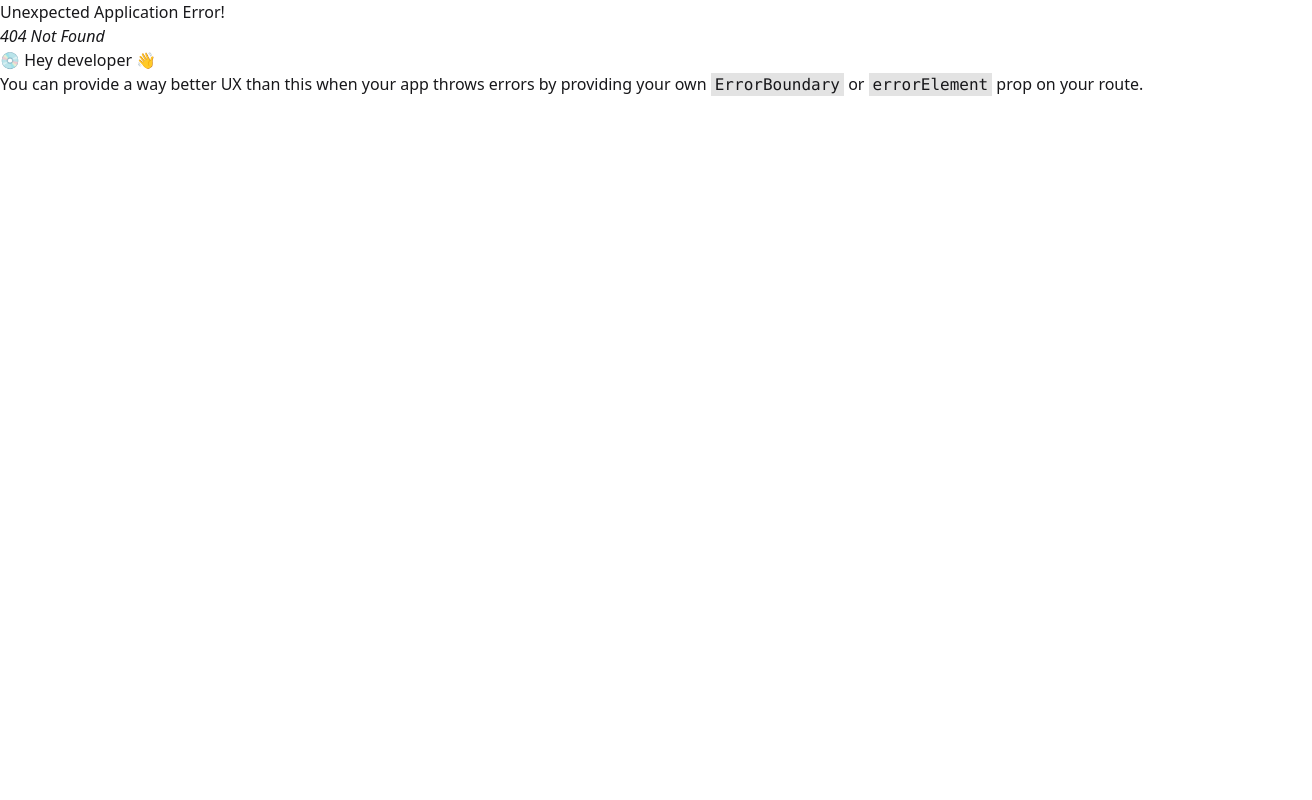
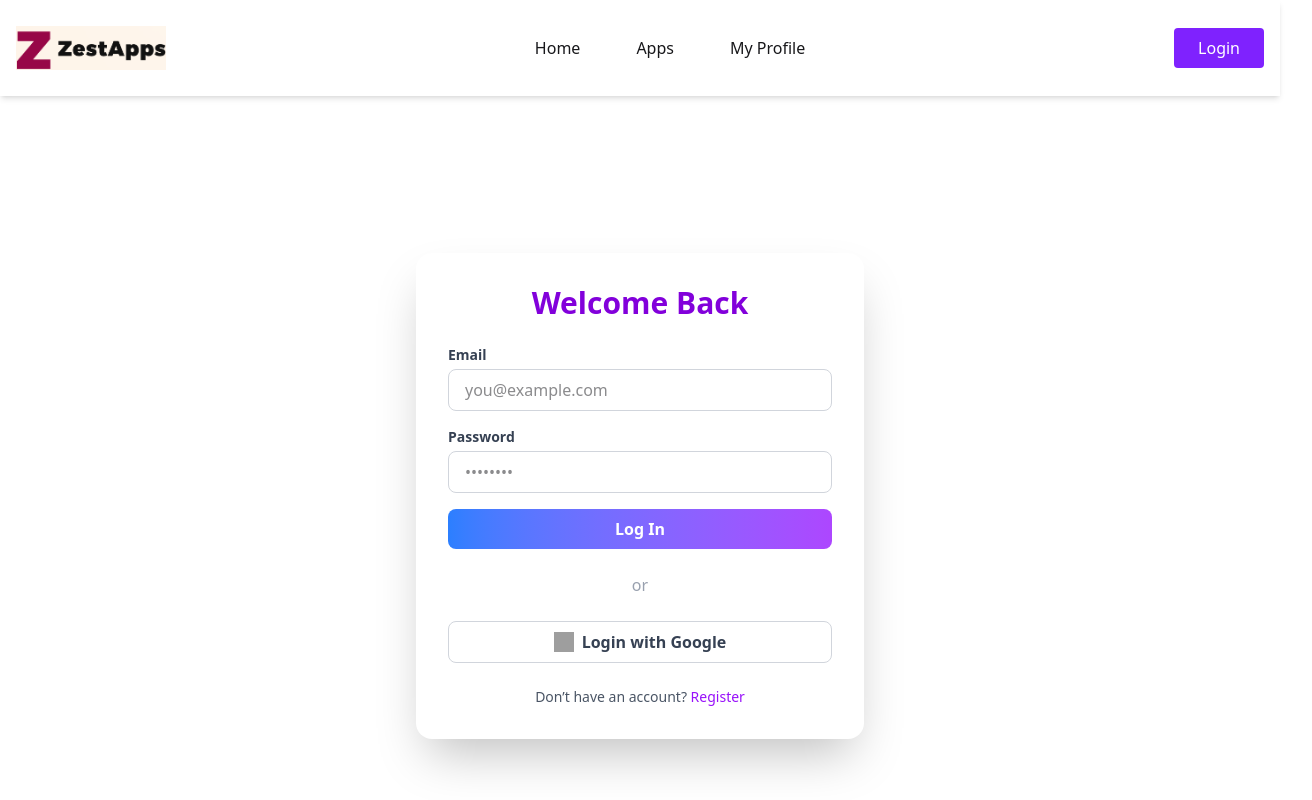
Before and after one commit to robinahmed12/zestApp, a React (Vite) app: page /login in a window 1280 px wide. Before the commit this address had no page. Shown: the top 800 px of the page, 1312 px wide, since content can reach past the window. Built offline with nearby package versions, Linux system fonts and the light colour scheme; grey boxes are pictures that could not be loaded.

Commit message:
feat: login and register from

```diff
--- /dev/null
+++ b/src/Auth/Login.jsx
@@ -0,0 +1,72 @@
+import React from "react";
+import { Link } from "react-router";
+
+const Login = () => {
+  return (
+    <>
+      <div className="min-h-screen flex items-center justify-center  p-4">
+        <div className="bg-white shadow-2xl rounded-2xl p-8 max-w-md w-full space-y-6">
+          <h2 className="text-3xl font-bold text-center text-purple-700">
+            Welcome Back
+          </h2>
+          <form className="space-y-4">
+            <div>
+              <label className="block text-sm font-semibold text-gray-700">
+                Email
+              </label>
+              <input
+                type="email"
+                className="w-full mt-1 px-4 py-2 border border-gray-300 rounded-lg focus:outline-none focus:ring-2 focus:ring-purple-500"
+                placeholder="you@example.com"
+              />
+            </div>
+            <div>
+              <label className="block text-sm font-semibold text-gray-700">
+                Password
+              </label>
+              <input
+                type="password"
+                className="w-full mt-1 px-4 py-2 border border-gray-300 rounded-lg focus:outline-none focus:ring-2 focus:ring-purple-500"
+                placeholder="••••••••"
+              />
+            </div>
+            <button
+              type="submit"
+              className="w-full bg-gradient-to-r from-blue-500 to-purple-500 hover:from-blue-600 hover:to-purple-600 text-white font-semibold py-2 rounded-lg transition duration-300"
+            >
+              Log In
+            </button>
+          </form>
+
+          <div className="flex items-center justify-center">
+            <span className="text-gray-400">or</span>
+          </div>
+
+          <button
+            onClick={() => console.log("Google login")}
+            className="w-full bg-white border border-gray-300 hover:bg-gray-100 text-gray-700 font-semibold py-2 rounded-lg flex items-center justify-center space-x-2 transition duration-300"
+          >
+            <img
+              src="https://www.svgrepo.com/show/355037/google.svg"
+              alt="Google"
+              className="h-5 w-5"
+            />
+            <span>Login with Google</span>
+          </button>
+
+          <p className="text-center text-sm text-gray-600">
+            Don’t have an account?{" "}
+            <Link to={'/login/register'}
+
+              className="text-purple-600 hover:underline font-medium"
+            >
+              Register
+            </Link>
+          </p>
+        </div>
+      </div>
+    </>
+  );
+};
+
+export default Login;
--- /dev/null
+++ b/src/Auth/Register.jsx
@@ -0,0 +1,66 @@
+import React from "react";
+import { FaGoogle } from "react-icons/fa";
+import { Link } from "react-router";
+
+const Register = () => {
+  return (
+    <>
+      <div className="min-h-screen flex items-center justify-center  p-4">
+        <div className="bg-white bg-opacity-90 shadow-xl rounded-2xl p-8 w-full max-w-md">
+          <h2 className="text-3xl font-bold text-center text-purple-700 mb-6">
+            Create an Account
+          </h2>
+
+          <form className="space-y-4">
+            <input
+              type="text"
+              placeholder="Full Name"
+              className="w-full px-4 py-2 rounded-lg border border-gray-300 focus:outline-none focus:ring-2 focus:ring-purple-500"
+            />
+            <input
+              type="email"
+              placeholder="Email Address"
+              className="w-full px-4 py-2 rounded-lg border border-gray-300 focus:outline-none focus:ring-2 focus:ring-purple-500"
+            />
+            <input
+              type="text"
+              placeholder="Photo URL"
+              className="w-full px-4 py-2 rounded-lg border border-gray-300 focus:outline-none focus:ring-2 focus:ring-purple-500"
+            />
+            <input
+              type="password"
+              placeholder="Password"
+              className="w-full px-4 py-2 rounded-lg border border-gray-300 focus:outline-none focus:ring-2 focus:ring-purple-500"
+            />
+
+            <button
+              type="submit"
+              className="w-full bg-gradient-to-r from-blue-500 to-purple-500 text-white py-2 rounded-lg font-semibold hover:from-purple-600 hover:to-blue-600 transition"
+            >
+              Register
+            </button>
+          </form>
+
+          <div className="mt-6 flex items-center justify-center">
+            <span className="text-gray-600">Already have an account?</span>
+            <Link
+              to="/login"
+              className="text-purple-700 font-semibold ml-2 hover:underline"
+            >
+              Login
+            </Link>
+          </div>
+
+          <div className="mt-6">
+            <button className="w-full flex items-center justify-center gap-3 border border-gray-300 py-2 rounded-lg hover:bg-gray-100 transition">
+              <FaGoogle className="text-red-500" />
+              <span>Continue with Google</span>
+            </button>
+          </div>
+        </div>
+      </div>
+    </>
+  );
+};
+
+export default Register;
--- a/src/components/Footer/Footer.jsx
+++ b/src/components/Footer/Footer.jsx
@@ -8,7 +8,7 @@ const Footer = () => {
       <div className=" grid grid-cols-1 sm:grid-cols-2 lg:grid-cols-4 gap-8">
         {/* Logo and Description */}
         <div>
-          <h2 className="text-2xl font-bold text-white">YourBrand</h2>
+          <h2 className="text-2xl font-bold text-white">ZestApps</h2>
           <p className="mt-2 text-sm text-gray-400">
             Delivering excellence in every digital experience.
           </p>
--- a/src/components/Header/Navbar.jsx
+++ b/src/components/Header/Navbar.jsx
@@ -1,6 +1,6 @@
 import React, { useState } from "react";
 import logo from "../../assets/Screenshot 2025-05-04 223150.png";
-import { NavLink } from "react-router-dom";
+import { Link, NavLink } from "react-router-dom";
 
 const Navbar = () => {
   const [isOpen, setIsOpen] = useState(false);
@@ -32,9 +32,9 @@ const Navbar = () => {
         </ul>
 
         <div className="hidden lg:flex">
-          <button className="px-6 py-2 bg-violet-600 text-white rounded hover:bg-violet-700 transition">
+          <Link to={'/login'} className="px-6 py-2 bg-violet-600 text-white rounded hover:bg-violet-700 transition">
             Login
-          </button>
+          </Link>
         </div>
 
         {/* Mobile menu button */}
--- a/src/layout/Layout.jsx
+++ b/src/layout/Layout.jsx
@@ -11,7 +11,7 @@ const Layout = () => {
           <Navbar />
         </nav>
       </header>
-      <main className="max-w-7xl mx-auto">
+      <main className="max-w-7xl mx-auto min-h-[475px]">
         <Outlet />
       </main>
       <footer className="mt-20">
```
Also changed, not shown: src/routes/routes.jsx (+11 -0 lines).
